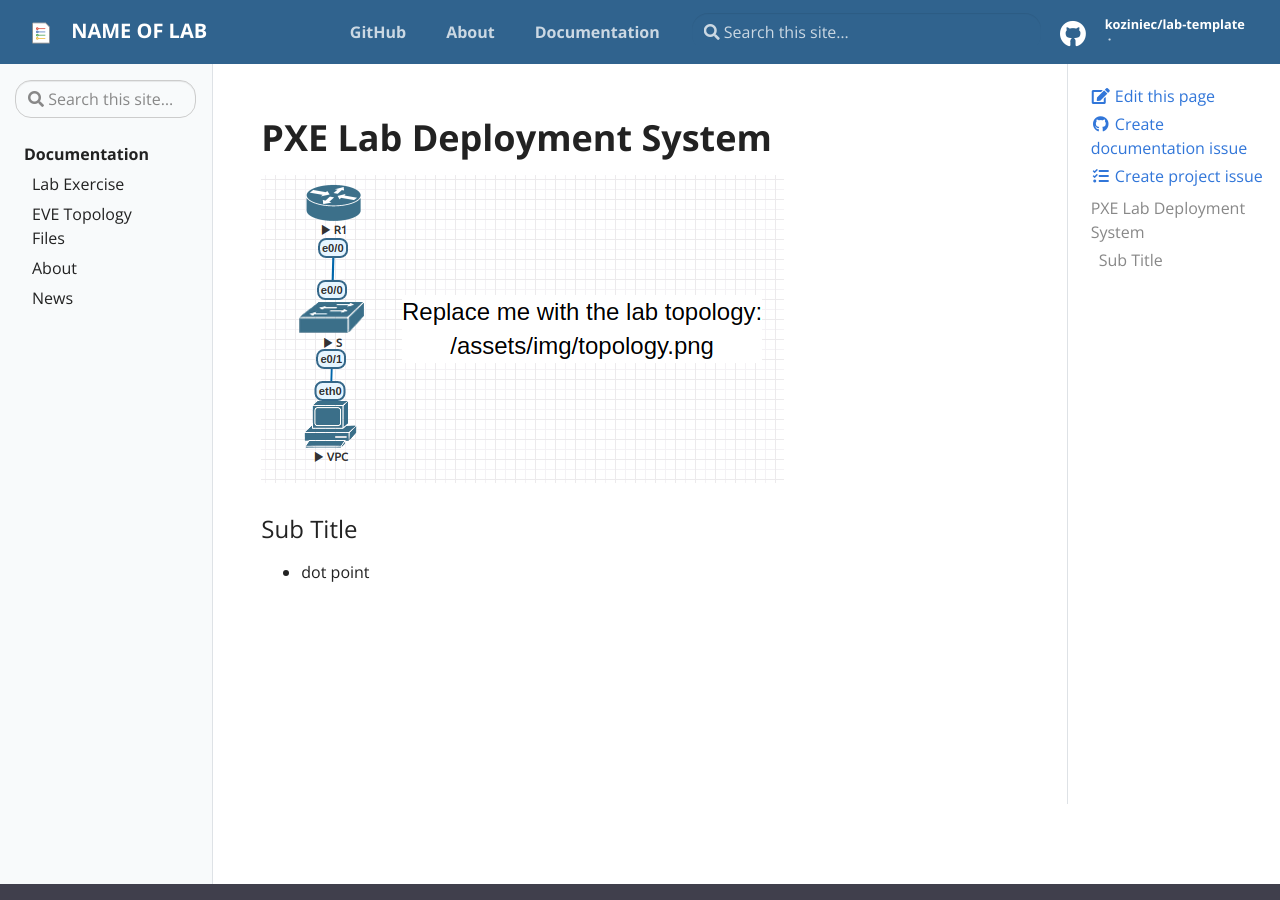
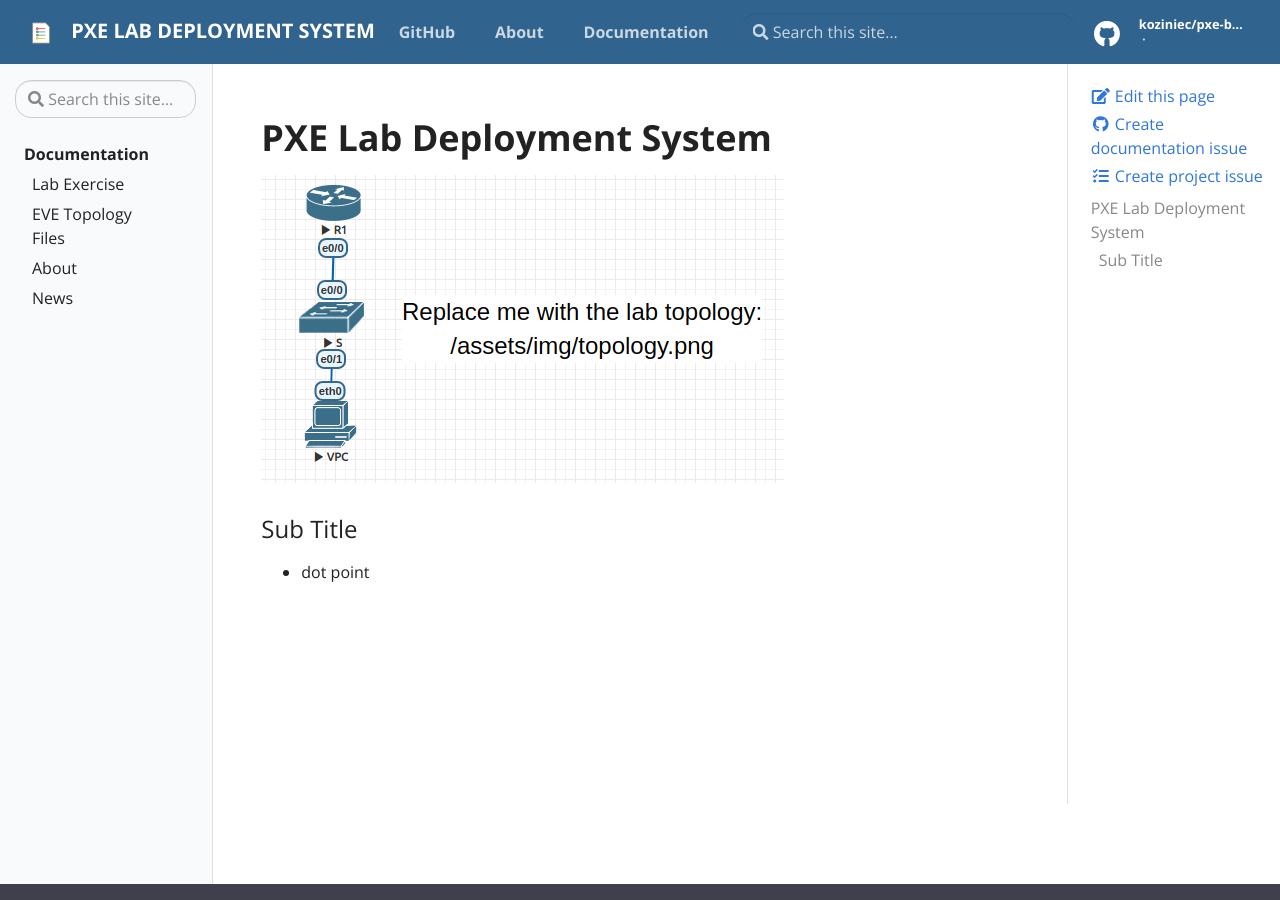
Before and after one commit to koziniec/pxe-boot, a Jekyll site: the page built from pages/index.md, in a window 1280 px wide and 900 px high. Built offline with Jekyll 4.4.1, drawn with Linux system fonts in a browser that asks for light colours.

Commit message:
Update _config.yml

```diff
--- a/_config.yml
+++ b/_config.yml
@@ -15,7 +15,7 @@ encoding: utf-8
 # You can create any custom variable you would like, and they will be accessible
 # in the templates via {{ site.myvariable }}.
 
-title: Name of Lab
+title: PXE Lab Deployment System
 email: t{dot}koziniec(at)murdoch[dot]edu{au}
 author: Terry Koziniec
 description: > # this means to ignore newlines until "baseurl:"
@@ -24,15 +24,15 @@ description: > # this means to ignore newlines until "baseurl:"
   Google search results) and in your feed.xml site description.
 
 # DO NOT CHANGE THE LINE OF THIS FILE without editing .circleci/circle_urls.sh
-baseurl: "/lab-template" # the subpath of your site, e.g. /blog
+baseurl: "/pxe-boot" # the subpath of your site, e.g. /blog
 
 # This is mostly for testing
 url: "https://koziniec.github.io" # the base hostname & protocol for your site
 
 # Social (First three Required)
-repo: "https://github.com/koziniec/lab-template"
+repo: "https://github.com/koziniec/pxe-boot"
 github_user: "koziniec"
-github_repo: "lab-template"
+github_repo: "pxe-boot"
 
 # Optional
 #twitter: vsoch
```
